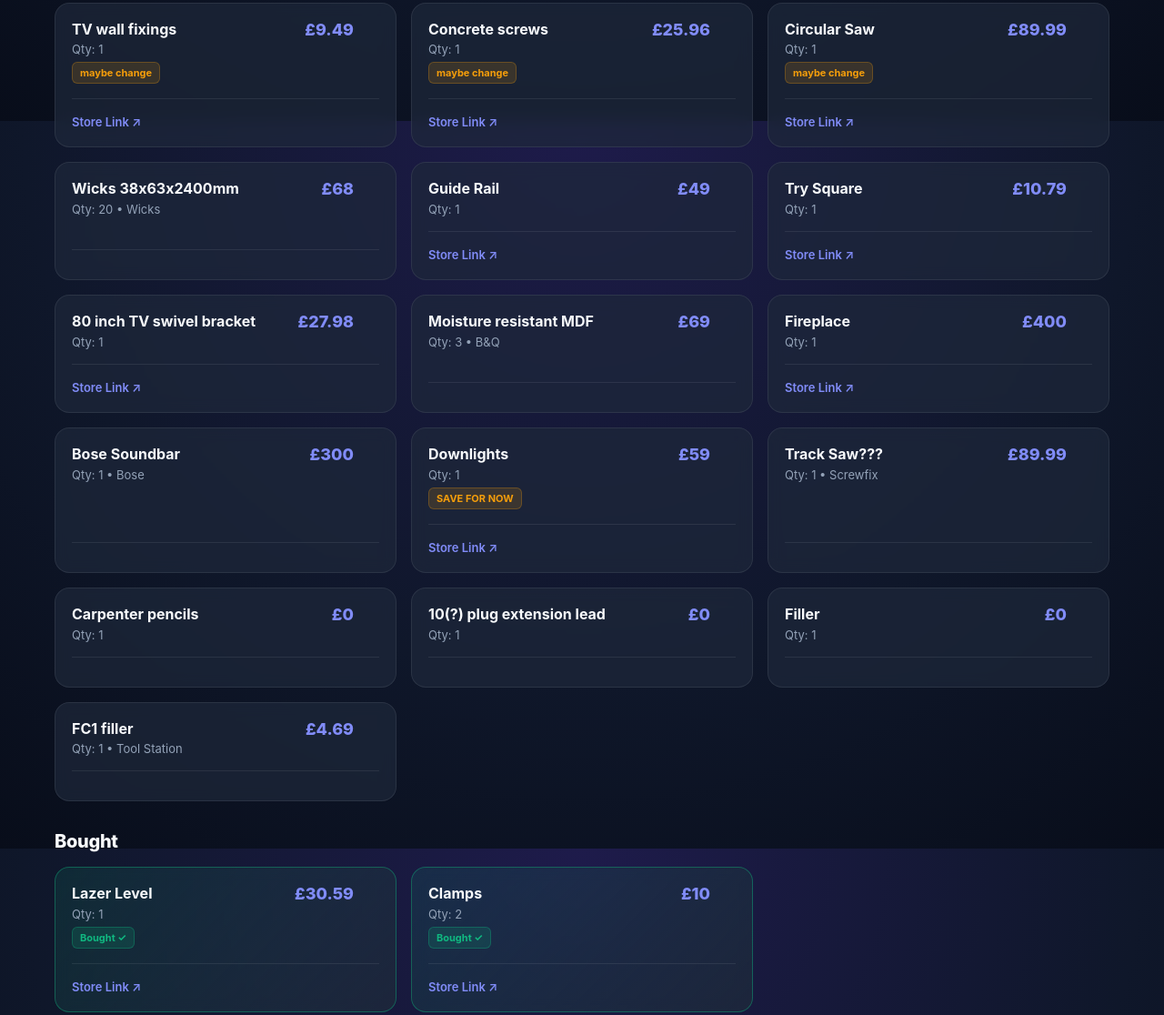
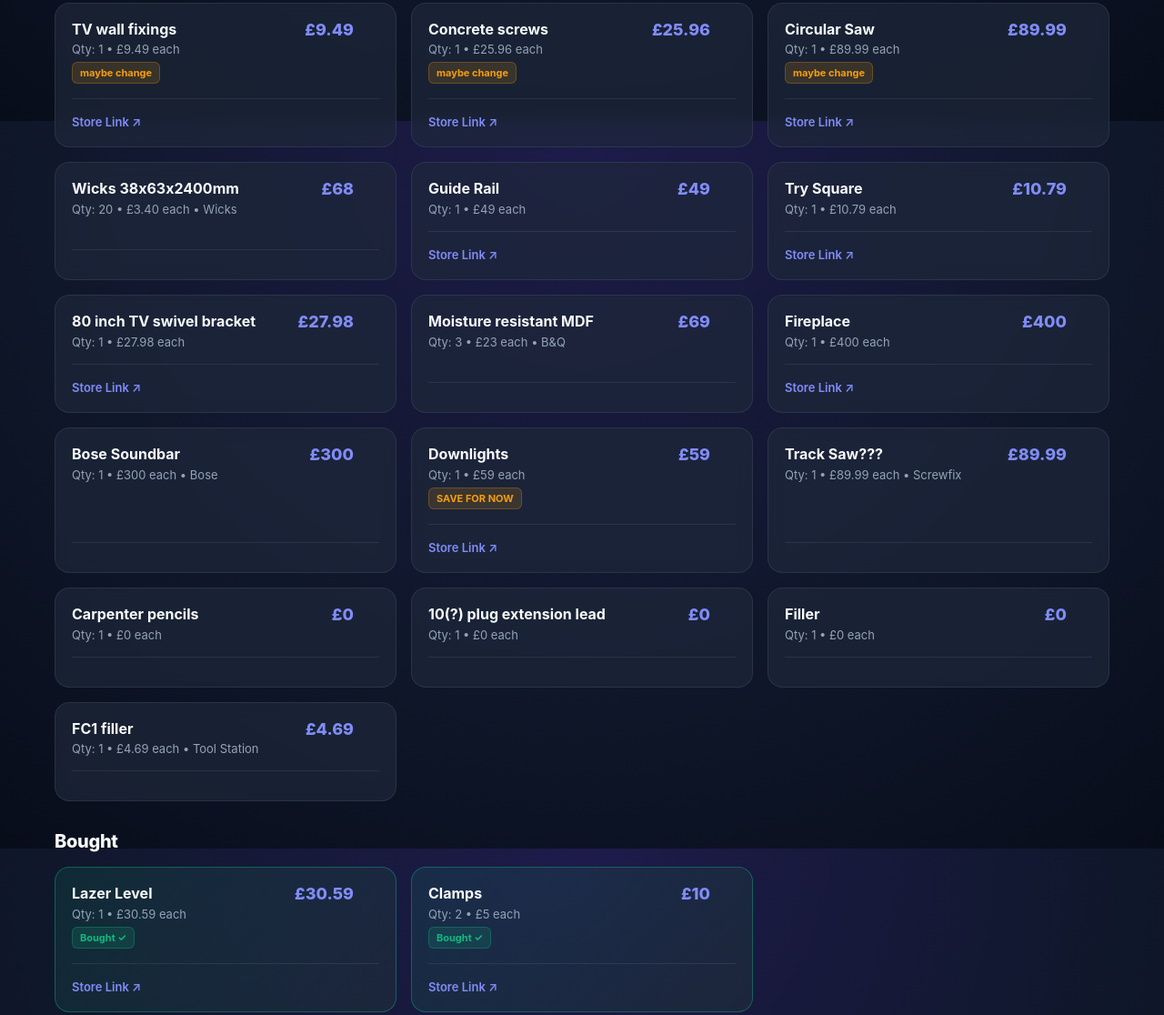
Before and after one commit to dannydeea/Media-Wall, a plain HTML site: page index.html in a window 1280 px wide. Shown: the part 667-1783 px from the top of the page at 91% size. Drawn offline with nearby package versions, Linux system fonts and the light colour scheme; no server answers.

Commit message:
index.html

```diff
--- a/index.html
+++ b/index.html
@@ -1412,7 +1412,7 @@ lightboxBox.addEventListener("touchstart", (e) => {
 
 lightboxBox.addEventListener("touchmove", (e) => {
   if (lbIsDragging && e.touches.length === 1) {
-    lbPanX = e.touches[0].clientX - lbStartX;
+    lbPanX = e.touches[0].clientX - lbPanX;
     lbPanY = e.touches[0].clientY - lbStartY;
     updateLightboxTransform();
   }
@@ -1882,7 +1882,7 @@ function render() {
       <div class="row">
         <div>
           <div class="name">${item.name}</div>
-          <div class="qty">Qty: ${item.qty} ${item.source ? `• ${item.source}` : ''}</div>
+          <div class="qty">Qty: ${item.qty} • ${money(item.price || 0)} each ${item.source ? `• ${item.source}` : ''}</div>
           ${item.note ? `<div class="tag" style="margin-top:6px">${item.note}</div>` : ''}
         </div>
         <div class="price">${money((item.price || 0) * (item.qty || 1))}</div>
@@ -1954,7 +1954,7 @@ function render() {
       <div class="row">
         <div>
           <div class="name">${item.name}</div>
-          <div class="qty">Qty: ${item.qty}</div>
+          <div class="qty">Qty: ${item.qty} • ${money(item.price || 0)} each</div>
           <div class="tag" style="margin-top:6px; background:rgba(16,185,129,0.15); color:#10b981; border-color:rgba(16,185,129,0.3)">Bought ✓</div>
         </div>
         <div class="price">${money((item.price || 0) * (item.qty || 1))}</div>
```
